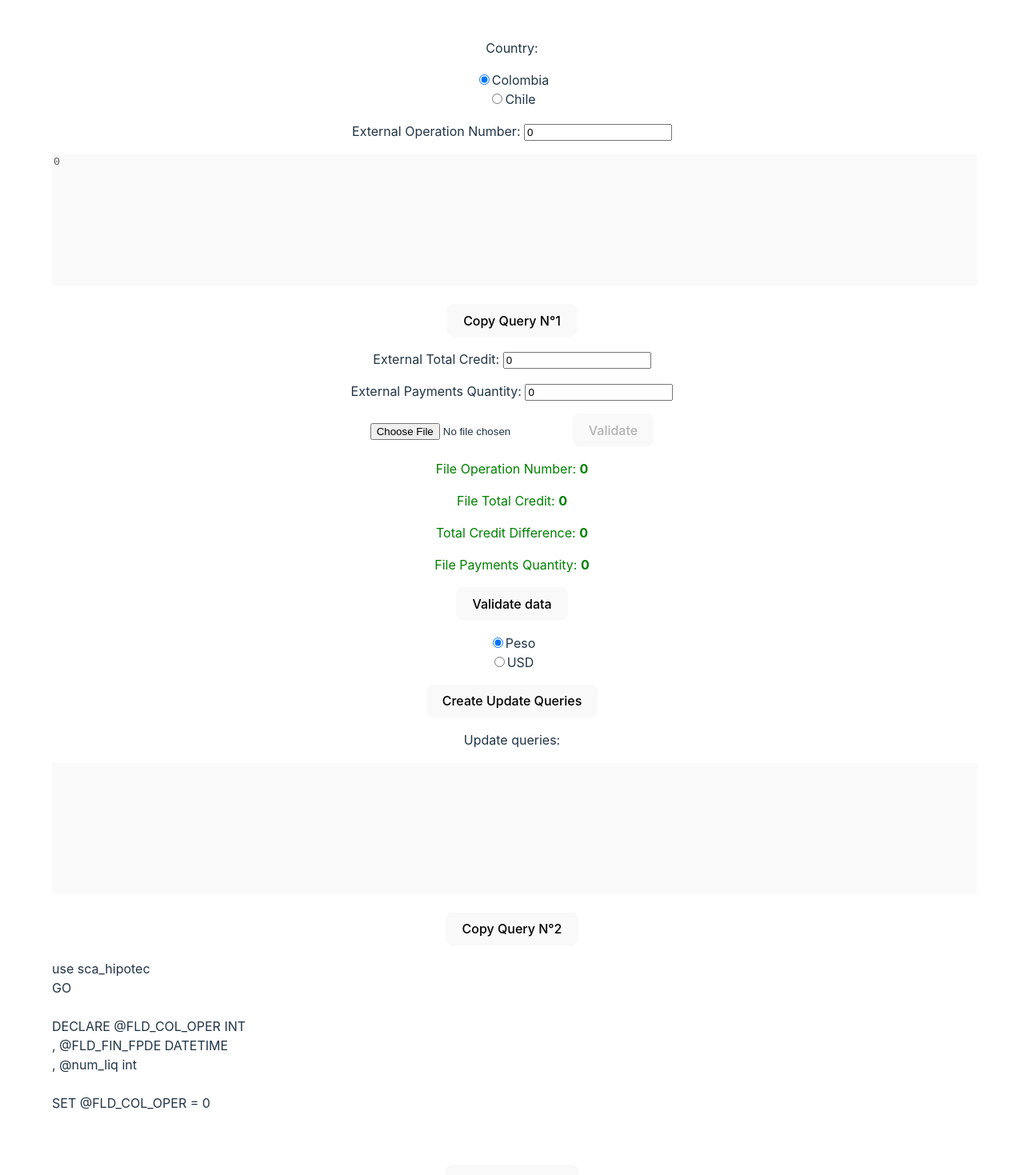
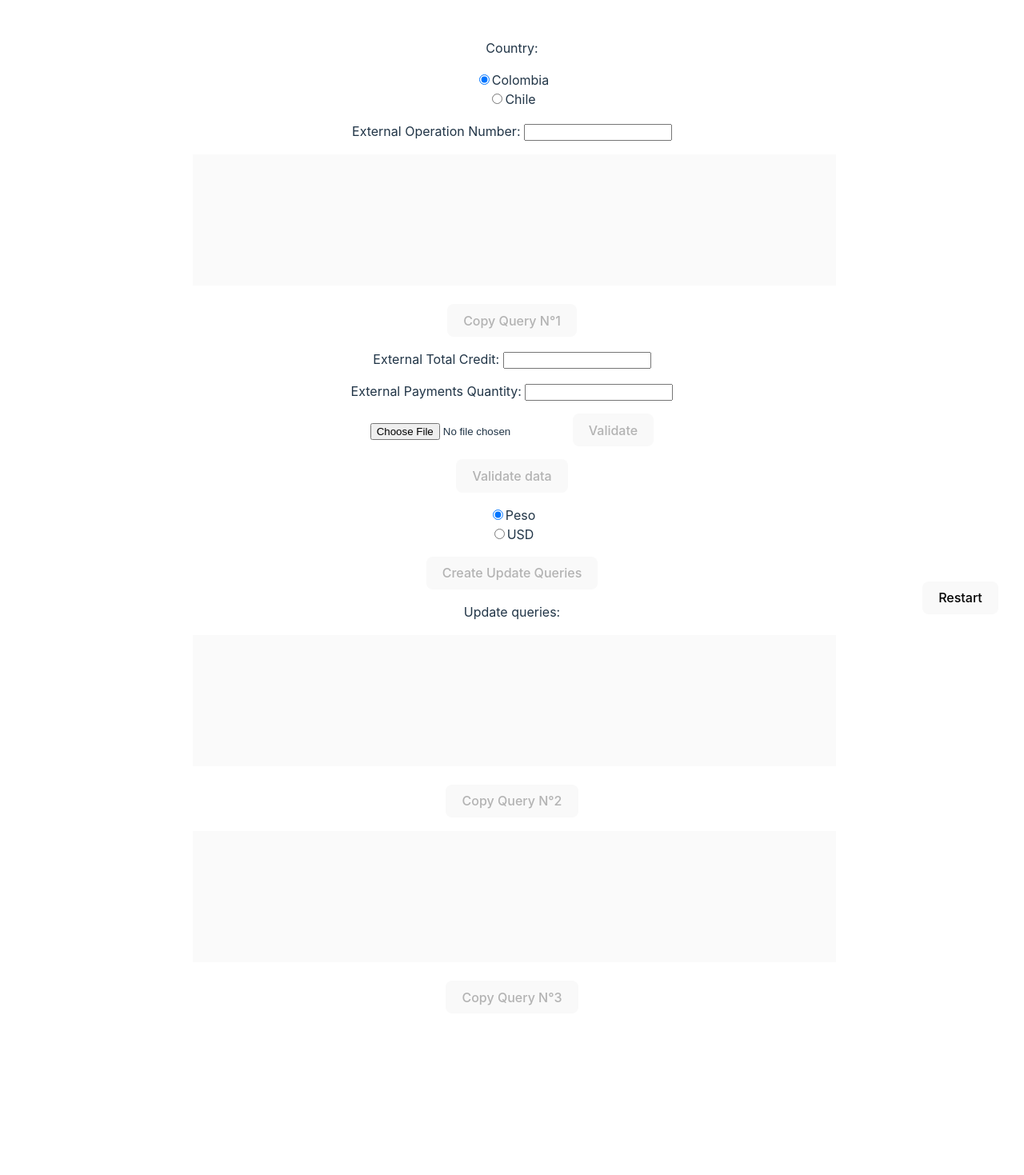
Before and after one commit to jokinz/maaq-payment-plan-analyzer, a React (Vite) app: page / in a window 1280 px wide. Shown: the top 1469 px of the page at 80% size. After the commit the page ends 1315 px from the top, so only its background shows below. Built offline with nearby package versions, Linux system fonts and the light colour scheme.

Commit message:
Update App.tsx

```diff
--- a/src/App.tsx
+++ b/src/App.tsx
@@ -1,11 +1,16 @@
-import { useState } from 'react'
+import { useRef, useState } from 'react'
 import './App.css'
 
 import * as XLSX from 'xlsx'
+import { excelDateToFormattedDate } from './Utils'
+import { getDataQuery, updateQuery } from './Queries'
+
+type Countries = 'colombia' | 'chile'
+type Currencies = 'peso' | 'usd'
 
 function App() {
-  const [country, setCountry] = useState('colombia')
-  const [currency, setCurrency] = useState('peso')
+  const [country, setCountry] = useState<Countries>('colombia')
+  const [currency, setCurrency] = useState<Currencies>('peso')
 
   const sheetName: string = 'WEBPCF'
   const cellOperationNumber: string = country === 'colombia' ? 'C4' : 'C1'
@@ -15,79 +20,25 @@ function App() {
   // TODO: check if SFL is correct
   const targetDatabase = country === 'colombia' ? 'BT_SFCO' : 'SFL'
 
-  const [file, setFile] = useState<FileList | null>()
-
   const [externalOperationNumber, setExternalOperationNumber] =
     useState<number>(0)
   const [externalTotalCredit, setExternalTotalCredit] = useState<number>(0)
   const [externalPaymentsQuantity, setExternalPaymentsQuantity] =
     useState<number>(0)
 
+  const [file, setFile] = useState<FileList | null>(null)
+
   const [fileOperationNumber, setFileOperationNumber] = useState<number>(0)
   const [fileTotalCredit, setFileTotalCredit] = useState<number>(0)
   const [filePaymentsQuantity, setFilePaymentsQuantity] = useState<number>(0)
 
-  const query1 = `use ${targetDatabase}
-  GO
-
-  SELECT SUM(FLD_COL_AMOR), NUM_CUOTAS = COUNT(1) FROM
-  SCA_HIPOTEC..COL
-  WHERE FLD_COL_OPER = ${externalOperationNumber}
-
-  SELECT * FROM SCA_ADMINI..TCO WHERE FLD_TCO_OPER =
-  ${externalOperationNumber}`
-  const [query2, setQuery2] = useState('')
-  const query3 = `use sca_hipotec
-  GO
-
-  DECLARE @FLD_COL_OPER	INT
-  ,		@FLD_FIN_FPDE	DATETIME
-  ,		@num_liq		int
-
-        SET @FLD_COL_OPER = ${externalOperationNumber}
-
-
-        SELECT @FLD_FIN_FPDE = FLD_FIN_FPDE FROM SCA_HIPOTEC..FIN WHERE FLD_FIN_OPER = @FLD_COL_OPER
-
-        EXEC SCA_HIPOTEC..SVC_PRO_CONT2 @FLD_COL_OPER, 0, 0, '1', @FLD_FIN_FPDE, '', '', @num_liq Output
-
-  UPDATE	SCA_HIPOTEC..SOL
-    SET	FLD_SOL_ESOL	= '3',
-      FLD_SOL_RES		= '3'
-  WHERE	FLD_SOL_OPER	= @FLD_COL_OPER
-
-  UPDATE SCA_HIPOTEC..FIN
-    SET FLD_FIN_EST = '3'
-  WHERE FLD_FIN_OPER = @FLD_COL_OPER
-
-  UPDATE SCA_HIPOTEC..TRC
-  SET FLD_TRC_FPRO = '19900101'
-  WHERE FLD_TRC_OPER = @FLD_COL_OPER AND
-      FLD_TRC_NLIQ != @NUM_LIQ AND
-      FLD_TRC_FPRO = 0 AND
-      FLD_TRC_ASN IN ('SCA1','SCA26' /*OTORGAMIENTOS*/,'SCA5'/*REVERSA OTORGAMIENTO*/,'SCA33'/*OTORGAMIENTO DE RECUPERO*/)
-
-
-
-  /*RESPALDA DATOS DE TABLA FIN Y COL EN BASE DE DATOS HISTORICO*/
-  INSERT INTO SCA_HISTORICO..THIS_FIN
-  (THIS_FIN_OPER, THIS_FIN_MOS, THIS_FIN_FOTO, THIS_FIN_FPDE, THIS_FIN_PLA, THIS_FIN_GNOT, THIS_FIN_MOT, THIS_FIN_INST, THIS_FIN_ICAP, THIS_FIN_MIMP, THIS_FIN_NLIQ)
-  SELECT FLD_FIN_OPER, FLD_FIN_MOS, FLD_FIN_FOTO, FLD_FIN_FPDE, FLD_FIN_PLA, FLD_FIN_GNOT, FLD_FIN_MOT, FLD_FIN_INST, FLD_FIN_ICAP, FLD_FIN_MIMP, @num_liq
-  FROM SCA_HIPOTEC..FIN
-  WHERE FLD_FIN_OPER=@FLD_COL_OPER
-
-  INSERT INTO SCA_HISTORICO..THIS_COL
-  (THIS_COL_OPER, THIS_COL_FVEN, THIS_COL_AMOR, THIS_COL_NCU, THIS_COL_INT, THIS_COL_CUO, THIS_COL_ECLP, THIS_COL_NDOC, THIS_COL_SEGU, THIS_COL_NLIQ)
-  SELECT FLD_COL_OPER, FLD_COL_FVEN, FLD_COL_AMOR, FLD_COL_NCU, FLD_COL_INT, FLD_COL_CUO , FLD_COL_ECLP, FLD_COL_NDOC, FLD_COL_SEGU, @num_liq
-  FROM SCA_HIPOTEC..COL
-  WHERE FLD_COL_OPER=@FLD_COL_OPER
-
-
-
-  --- PARA LOS CASOS DE CUOTAS QUE ENTRAN VENCIDAS
-  UPDATE SCA_ADMINI..TCO
-  SET FLD_TCO_FPDI = (SELECT MIN(FLD_COL_FVEN) FROM SCA_HIPOTEC..COL WHERE FLD_COL_OPER = @FLD_COL_OPER )
-  WHERE FLD_TCO_OPER = @FLD_COL_OPER`
+  const query1: string = externalOperationNumber
+    ? getDataQuery(targetDatabase, externalOperationNumber)
+    : ''
+  const [query2, setQuery2] = useState<string>('')
+  const query3: string = externalOperationNumber
+    ? updateQuery(externalOperationNumber)
+    : ''
 
   function readCellValue(
     file: File,
@@ -425,25 +376,27 @@ function App() {
       }
     }
   }
+  const fileRef = useRef<HTMLInputElement>(null)
 
-  const excelDateToFormattedDate = (excelSerialDate: number) => {
-    const excelEpoch = new Date('1899-12-31T00:00:00.000Z')
-    const excelDate = new Date(
-      excelEpoch.getTime() + excelSerialDate * 24 * 60 * 60 * 1000
-    )
-
-    // Format the date in yyyymmdd format
-    const year = excelDate.getFullYear()
-    const month = (excelDate.getMonth() + 1).toString().padStart(2, '0') // Month is zero-based
-    const day = excelDate.getDate().toString().padStart(2, '0')
-
-    const formattedDate = `${year}${month}${day}`
-    return formattedDate
+  const restartValues = () => {
+    setCountry('colombia')
+    setCurrency('peso')
+    setExternalOperationNumber(0)
+    setExternalTotalCredit(0)
+    setExternalPaymentsQuantity(0)
+    setFile(null)
+    setFileOperationNumber(0)
+    setFileTotalCredit(0)
+    setFilePaymentsQuantity(0)
+    setQuery2('')
+    if (fileRef.current) {
+      fileRef.current.value = ''
     }
-
+  }
   return (
     <>
       <p>Country: </p>
+
       <div>
         <div>
           <input
@@ -471,27 +424,18 @@ function App() {
         External Operation Number:{' '}
         <input
           type="text"
-          value={externalOperationNumber}
+          value={externalOperationNumber ? externalOperationNumber : ''}
           onChange={(event) =>
             parseInt(event.target.value) &&
             setExternalOperationNumber(parseInt(event.target.value))
           }
         />
       </p>
-      <textarea
-        disabled
-        value={externalOperationNumber && query1}
-        style={{
-          width: '100%',
-          minHeight: '10rem',
-          resize: 'none',
-          textAlign: 'left',
-          whiteSpace: 'pre-line',
-          border: '1px solid white',
-        }}
-      ></textarea>
+      <textarea disabled value={query1} className="textarea-query"></textarea>
+
       <p>
         <button
+          disabled={query1 === ''}
           onClick={(event) => {
             event.preventDefault()
             navigator.clipboard.writeText(query1)
@@ -504,7 +448,7 @@ function App() {
         External Total Credit:{' '}
         <input
           type="text"
-          value={externalTotalCredit}
+          value={externalTotalCredit !== 0 ? externalTotalCredit : ''}
           onChange={(event) =>
             parseInt(event.target.value) &&
             setExternalTotalCredit(parseInt(event.target.value))
@@ -515,7 +459,7 @@ function App() {
         External Payments Quantity:{' '}
         <input
           type="text"
-          value={externalPaymentsQuantity}
+          value={externalPaymentsQuantity !== 0 ? externalPaymentsQuantity : ''}
           onChange={(event) =>
             parseInt(event.target.value) &&
             setExternalPaymentsQuantity(parseInt(event.target.value))
@@ -523,6 +467,7 @@ function App() {
         />
       </p>
       <input
+        ref={fileRef}
         type="file"
         onChange={(event) => setFile(event.currentTarget.files)}
       />
@@ -531,7 +476,7 @@ function App() {
           externalOperationNumber === 0 ||
           externalPaymentsQuantity === 0 ||
           externalTotalCredit === 0 ||
-          file === undefined
+          file === null
         }
         onClick={(event) => {
           event.preventDefault()
@@ -541,6 +486,8 @@ function App() {
         Validate
       </button>
 
+      {file && (
+        <>
           <p
             style={
               fileOperationNumber === externalOperationNumber
@@ -568,7 +515,8 @@ function App() {
                 : { color: 'red' }
             }
           >
-        Total Credit Difference: <b>{fileTotalCredit - externalTotalCredit}</b>
+            Total Credit Difference:{' '}
+            <b>{fileTotalCredit - externalTotalCredit}</b>
           </p>
           <p
             style={
@@ -579,9 +527,12 @@ function App() {
           >
             File Payments Quantity: <b>{filePaymentsQuantity}</b>
           </p>
+        </>
+      )}
       <p>
         <button
           disabled={
+            !file ||
             fileOperationNumber !== externalOperationNumber ||
             fileTotalCredit - externalTotalCredit >= 100 ||
             fileTotalCredit - externalTotalCredit <= -100 ||
@@ -590,7 +541,7 @@ function App() {
           onClick={(event) => {
             event.preventDefault()
             try {
-              file && validateData(file[0], sheetName, 'B')
+              file && validateData(file[0], sheetName, paymentNumberColumn)
             } catch (error) {
               console.error(error)
             }
@@ -628,7 +579,8 @@ function App() {
             fileOperationNumber !== externalOperationNumber ||
             fileTotalCredit - externalTotalCredit >= 100 ||
             fileTotalCredit - externalTotalCredit <= -100 ||
-            filePaymentsQuantity !== externalPaymentsQuantity
+            filePaymentsQuantity !== externalPaymentsQuantity ||
+            file === null
           }
           onClick={async (event) => {
             event.preventDefault()
@@ -637,7 +589,7 @@ function App() {
                 const updateQueries = await createUpdateQueries(
                   file[0],
                   sheetName,
-                  'B'
+                  paymentNumberColumn
                 )
                 setQuery2(updateQueries)
               }
@@ -650,20 +602,10 @@ function App() {
         </button>
       </p>
       <p>Update queries:</p>
-      <textarea
-        disabled
-        value={query2}
-        style={{
-          width: '100%',
-          minHeight: '10rem',
-          resize: 'none',
-          textAlign: 'left',
-          whiteSpace: 'pre-line',
-          border: '1px solid white',
-        }}
-      ></textarea>
+      <textarea disabled value={query2} className="textarea-query"></textarea>
       <p>
         <button
+          disabled={query2 === ''}
           onClick={(event) => {
             event.preventDefault()
             navigator.clipboard.writeText(query2)
@@ -672,19 +614,10 @@ function App() {
           Copy Query N°2
         </button>
       </p>
-      <p
-        style={{
-          textAlign: 'left',
-          whiteSpace: 'pre-line',
-          border: '1px solid white',
-          maxHeight: '15rem',
-          overflowY: 'scroll',
-        }}
-      >
-        {query3}
-      </p>
+      <textarea disabled value={query3} className="textarea-query"></textarea>
       <p>
         <button
+          disabled={query3 === ''}
           onClick={(event) => {
             event.preventDefault()
             navigator.clipboard.writeText(query3)
@@ -693,6 +626,12 @@ function App() {
           Copy Query N°3
         </button>
       </p>
+      <button
+        style={{ position: 'fixed', right: '2rem', bottom: '2rem' }}
+        onClick={() => restartValues()}
+      >
+        Restart
+      </button>
     </>
   )
 }
```
Lines whose indentation alone changed are shown as unchanged.
